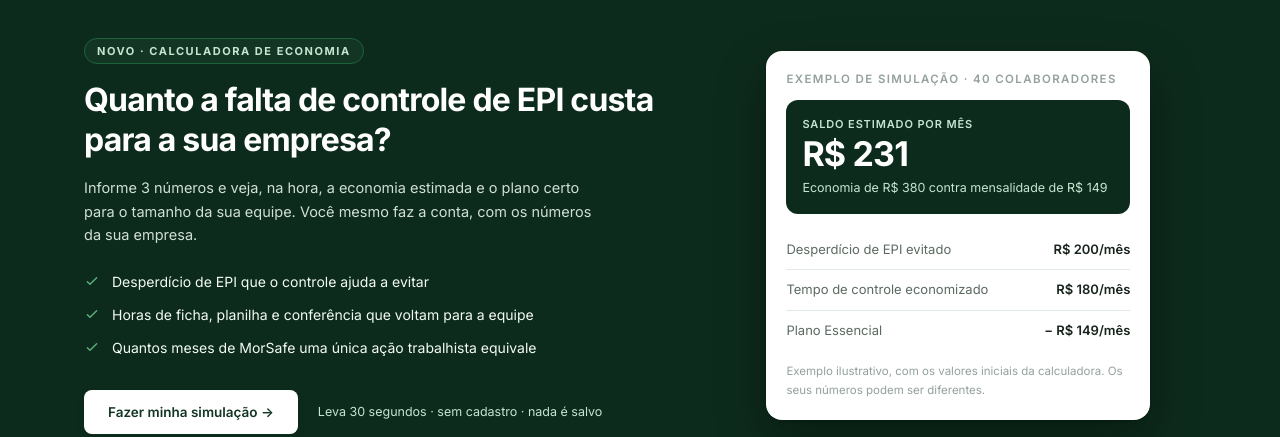
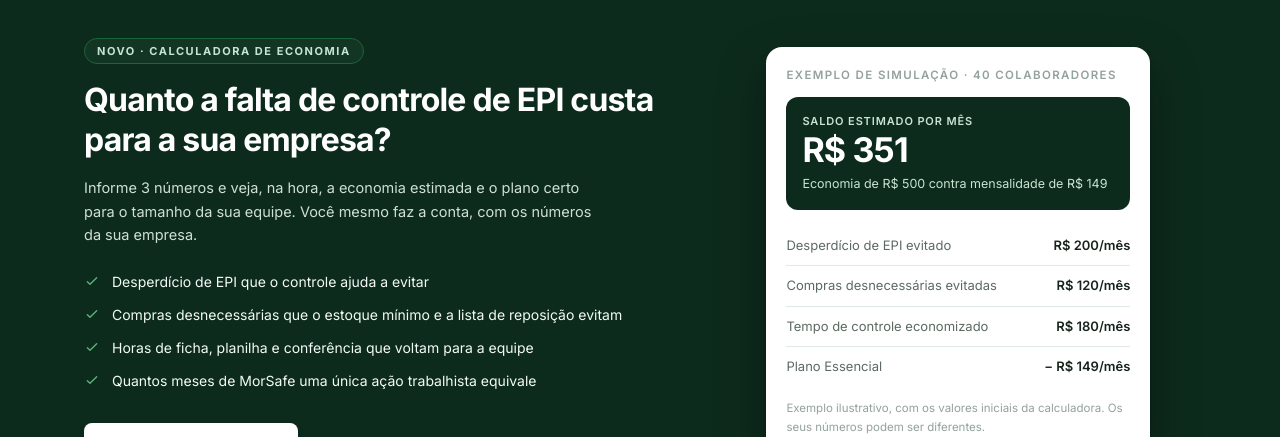
Before and after one commit to rflmorgado/Morsafe, a Next.js app: page / in a window 1280 px wide. Shown: the part 3280-3717 px from the top of the page. Built offline with nearby package versions, Linux system fonts and the light colour scheme.

Commit message:
Update financial estimates and savings details

```diff
--- a/src/app/page.tsx
+++ b/src/app/page.tsx
@@ -936,6 +936,7 @@ export default function Home() {
             <ul className="mt-6 space-y-3">
               {[
                 "Desperdício de EPI que o controle ajuda a evitar",
+                "Compras desnecessárias que o estoque mínimo e a lista de reposição evitam",
                 "Horas de ficha, planilha e conferência que voltam para a equipe",
                 "Quantos meses de MorSafe uma única ação trabalhista equivale",
               ].map((item) => (
@@ -971,10 +972,10 @@ export default function Home() {
                 Saldo estimado por mês
               </div>
               <div className="mt-1 text-[34px] font-bold leading-none tracking-tight">
-                R$ 231
+                R$ 351
               </div>
               <div className="mt-2 text-[12.5px] text-brand-200">
-                Economia de R$ 380 contra mensalidade de R${" "}
+                Economia de R$ 500 contra mensalidade de R${" "}
                 {PLANO_VALOR_MENSAL.essencial}
               </div>
             </div>
@@ -982,6 +983,10 @@ export default function Home() {
               <div className="flex justify-between gap-3 py-2.5">
                 <dt className="text-text-secondary">Desperdício de EPI evitado</dt>
                 <dd className="font-semibold">R$ 200/mês</dd>
+              </div>
+              <div className="flex justify-between gap-3 py-2.5">
+                <dt className="text-text-secondary">Compras desnecessárias evitadas</dt>
+                <dd className="font-semibold">R$ 120/mês</dd>
               </div>
               <div className="flex justify-between gap-3 py-2.5">
                 <dt className="text-text-secondary">Tempo de controle economizado</dt>
```
